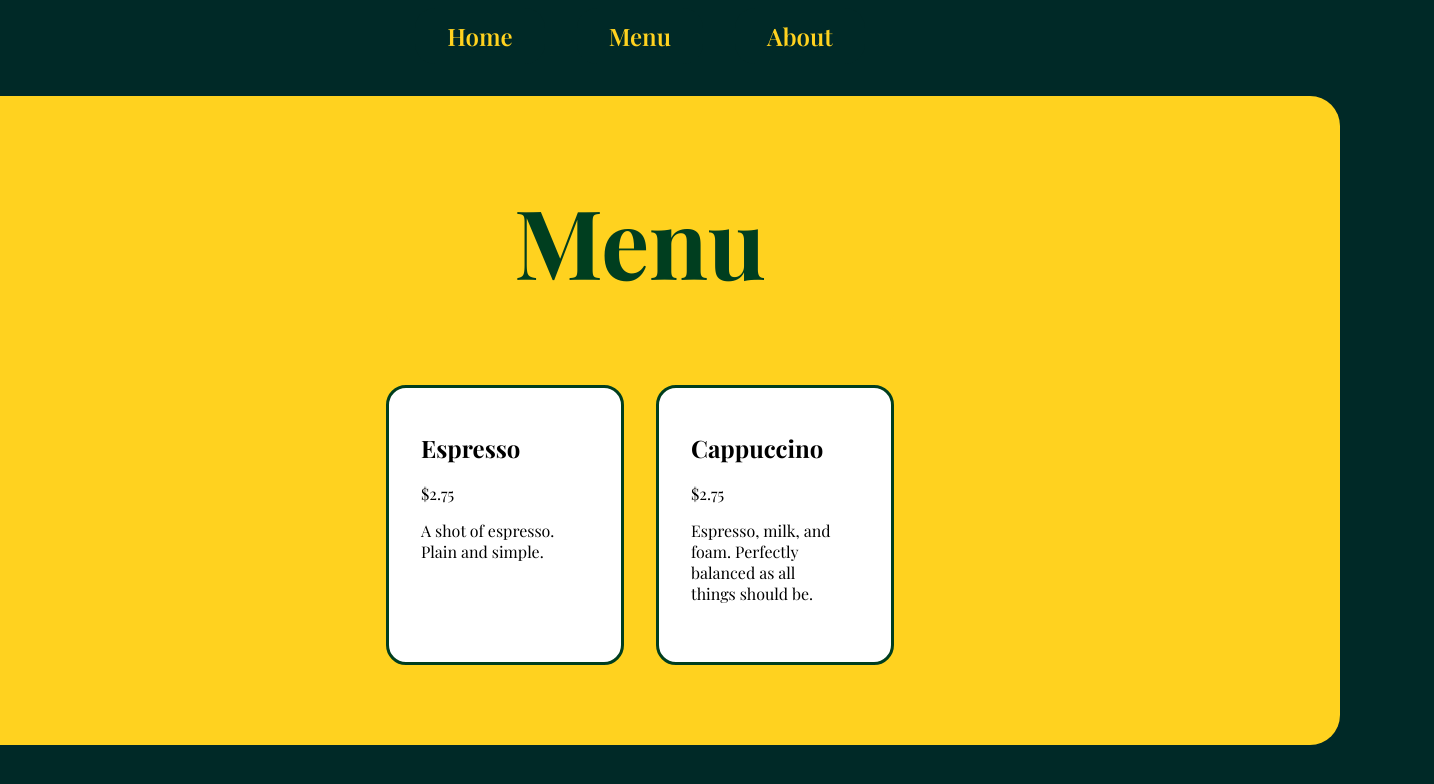
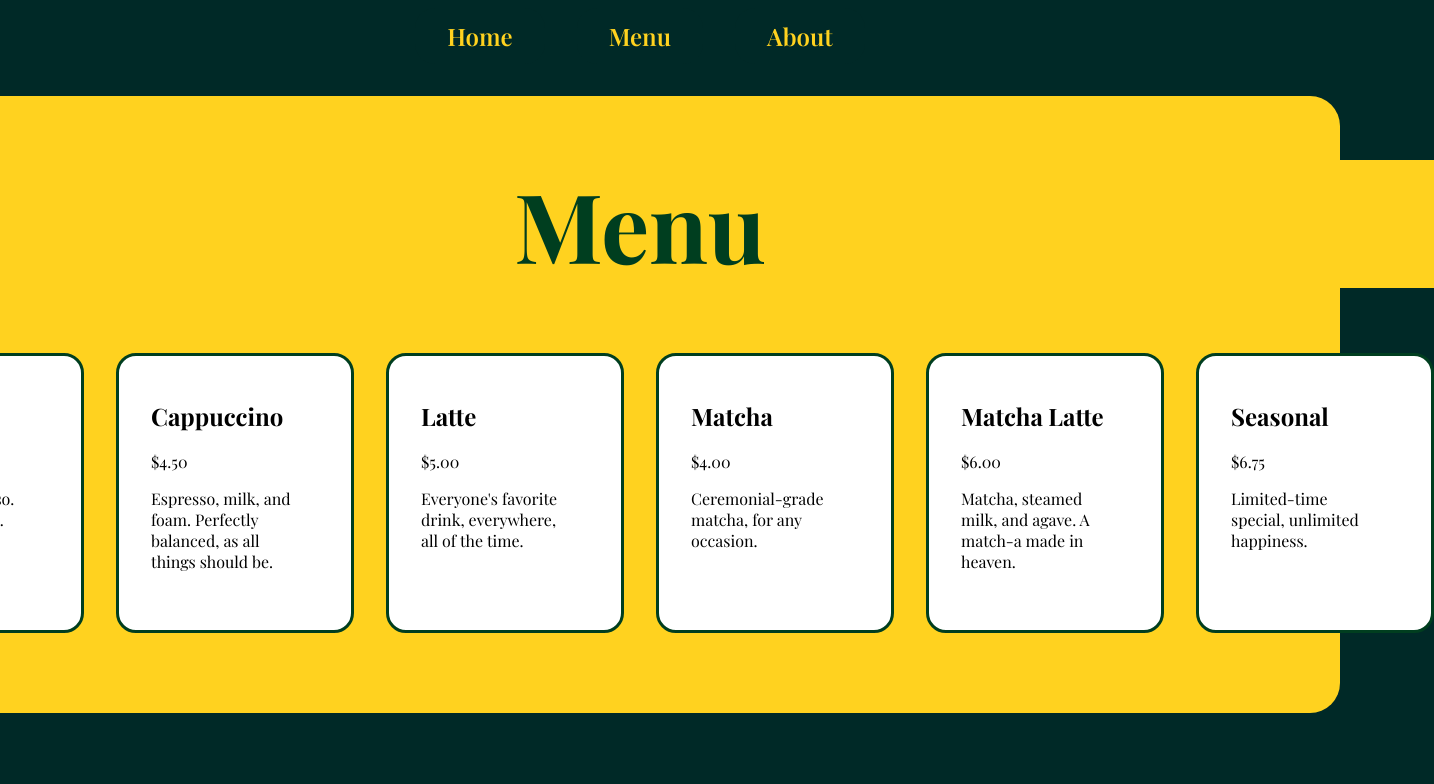
Before and after one commit to wes-cho/Restaurant-Page, a website built with webpack: page src/index.html in a window 1280 px wide. Both pictures are taken after a click on the button "Menu". Shown: the whole page, 1434 px wide, since content can reach past the window. Built offline with nearby package versions, Linux system fonts and the light colour scheme; a web font is replaced by a local one.

Commit message:
Dynamically generate menu item card

```diff
--- a/src/menu.js
+++ b/src/menu.js
@@ -2,14 +2,13 @@ export {loadMenu};
 
 function loadMenu(){
     const header = document.createElement("h1");
-    header.setAttribute("id", "restaurant-header");
-    header.textContent = "Menu"
+        header.setAttribute("id", "restaurant-header");
+        header.textContent = "Menu"
     content.appendChild(header);
 
-    const menuBox = document.createElement("div");
-        menuBox.setAttribute("id", "menu");
-        content.appendChild(menuBox);
-
+    const menuContainer = document.createElement("div");
+        menuContainer.setAttribute("id", "menu");
+    content.appendChild(menuContainer);
 
     const menu = [
         {
@@ -41,34 +40,22 @@ function loadMenu(){
             title: 'Seasonal',
             price: '$6.75',
             description: 'Limited-time special, unlimited happiness.',
-        },
+        }
     ];
 
-    const menuItem = document.createElement("div");
-    menuBox.appendChild(menuItem);
-        menuItem.setAttribute('class', 'menu-item');
-        menuItem.setAttribute('id', 'espresso');
-        const title = document.createElement("h2");
-            title.textContent = 'Espresso';
-            menuItem.appendChild(title);
-        const price = document.createElement('p');
-            price.textContent = "$2.75";
-            menuItem.appendChild(price);
-        const description = document.createElement('p');
-            description.textContent = "A shot of espresso. Plain and simple.";
-            menuItem.appendChild(description);
-
-    const menuItem1 = document.createElement("div");
-    menuBox.appendChild(menuItem1);
-        menuItem1.setAttribute('class', 'menu-item');
-        menuItem1.setAttribute('id', 'cappuccino');
-        const title1 = document.createElement("h2");
-            title1.textContent = 'Cappuccino';
-            menuItem1.appendChild(title1);
-        const price1 = document.createElement('p');
-            price1.textContent = "$2.75";
-            menuItem1.appendChild(price1);
-        const description1 = document.createElement('p');
-            description1.textContent = "Espresso, milk, and foam. Perfectly balanced as all things should be.";
-            menuItem1.appendChild(description1);
-}
+    for (let item=0; item<menu.length; item++){
+        const itemCard = document.createElement("div");
+            itemCard.setAttribute('class', 'menu-item');
+            itemCard.setAttribute('id', `${menu[item].title.toLowerCase()}`);
+            const title = document.createElement('h2');
+                title.textContent = menu[item].title;
+                itemCard.appendChild(title);
+            const price = document.createElement('p');
+                price.textContent = menu[item].price;
+                itemCard.appendChild(price);
+            const description = document.createElement('p');
+                description.textContent = menu[item].description;
+                itemCard.appendChild(description);
+        menuContainer.appendChild(itemCard);
+    };
+;}
--- a/src/styles.css
+++ b/src/styles.css
@@ -34,8 +34,8 @@ nav button{
 #restaurant-header{
     font-size: 6rem;
     background-color: #FFD21F;
-    border-radius: 5px;
-    padding: 1rem 3rem;
+    /* border-radius: 5px;
+    padding: 1rem 3rem; */
     color: #003E1F;
 }
 #homepage-message{
```
